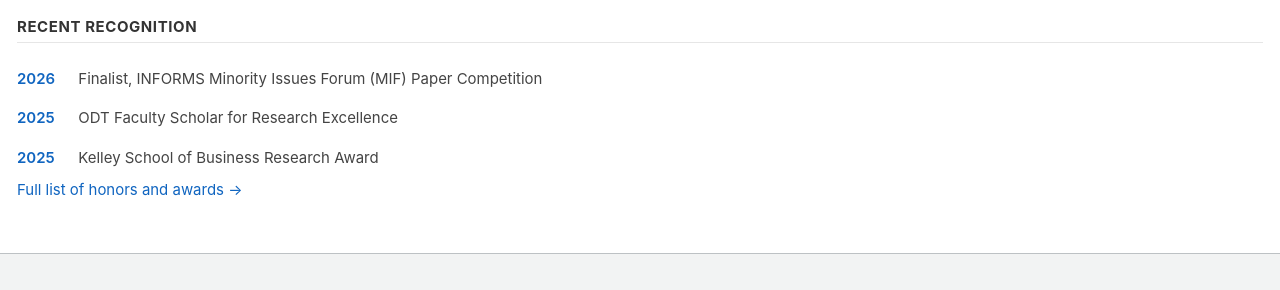
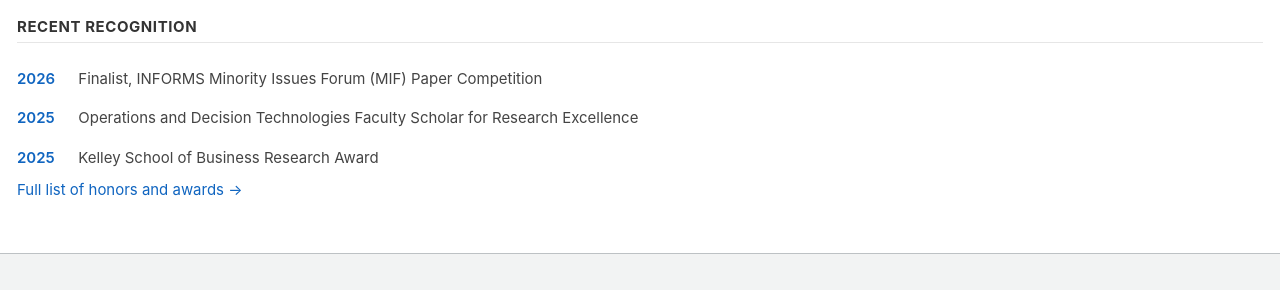
Before and after one commit to mzhalechian/mzhalechian.github.io, a Jekyll site: the page built from _pages/about.md, in a window 1280 px wide. Shown: the part 1429-1719 px from the top of the page. Built offline with Jekyll 4.4.1, drawn with Linux system fonts in a browser that asks for light colours.

Commit message:
Spell out Operations and Decision Technologies Faculty Scholar
Co-Authored-By: Claude Opus 5 (1M context) <noreply@anthropic.com>

```diff
--- a/_pages/about.md
+++ b/_pages/about.md
@@ -158,7 +158,7 @@ INFORMS Minority Issues Forum (MIF), the INFORMS Decision Analysis Society
 
 <h3>Recent Recognition</h3><hr />
 <div class="rec2"><div class="yr">2026</div><div class="rb">Finalist, INFORMS Minority Issues Forum (MIF) Paper Competition</div></div>
-<div class="rec2"><div class="yr">2025</div><div class="rb">ODT Faculty Scholar for Research Excellence</div></div>
+<div class="rec2"><div class="yr">2025</div><div class="rb">Operations and Decision Technologies Faculty Scholar for Research Excellence</div></div>
 <div class="rec2"><div class="yr">2025</div><div class="rb">Kelley School of Business Research Award</div></div>
 <p class="more"><a href="/research/#honors-and-awards">Full list of honors and awards &rarr;</a></p>
 
--- a/_private/IU-profile-update.txt
+++ b/_private/IU-profile-update.txt
@@ -10,7 +10,7 @@ SECTION 1 — AWARDS, HONORS & CERTIFICATES
 ================================================================
 
 2026 INFORMS Minority Issues Forum (MIF) Paper Competition (Finalist)
-2025 ODT Faculty Scholar for Research Excellence
+2025 Operations and Decision Technologies Faculty Scholar for Research Excellence
 2025 Kelley School of Business Research Award
 2022 POMS College of Healthcare Operations Management Best Paper Competition (Finalist)
 2022 Richard and Eleanor Towner Prize for Distinguished Academic Achievement
```
Also changed, not shown: _pages/awards.md (+1 -1 lines), _pages/research.md (+1 -1 lines), 1 other file.
